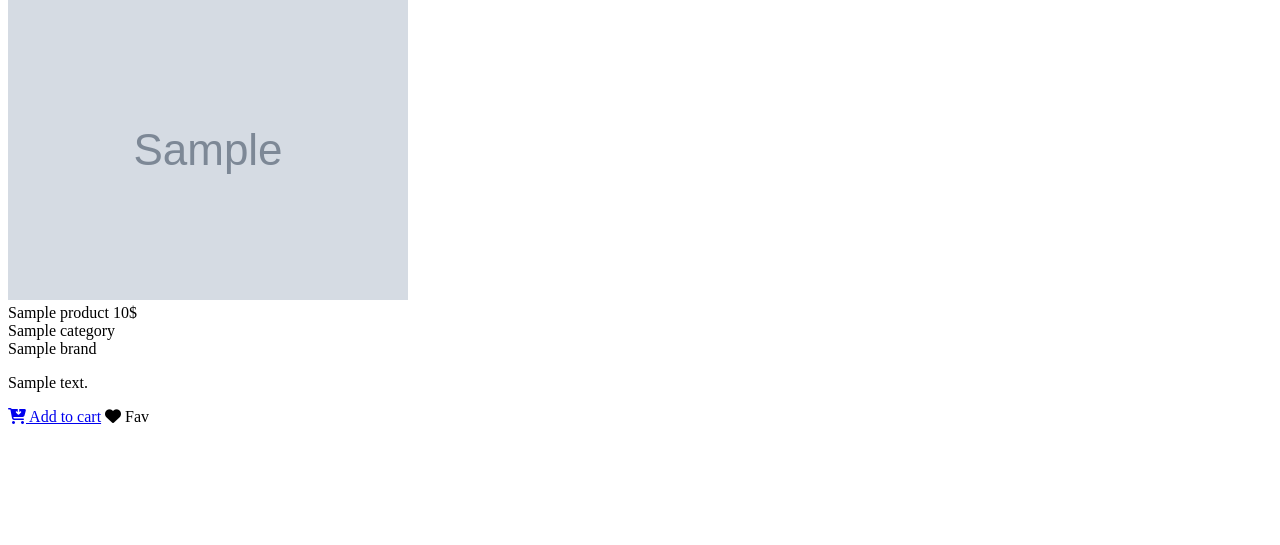
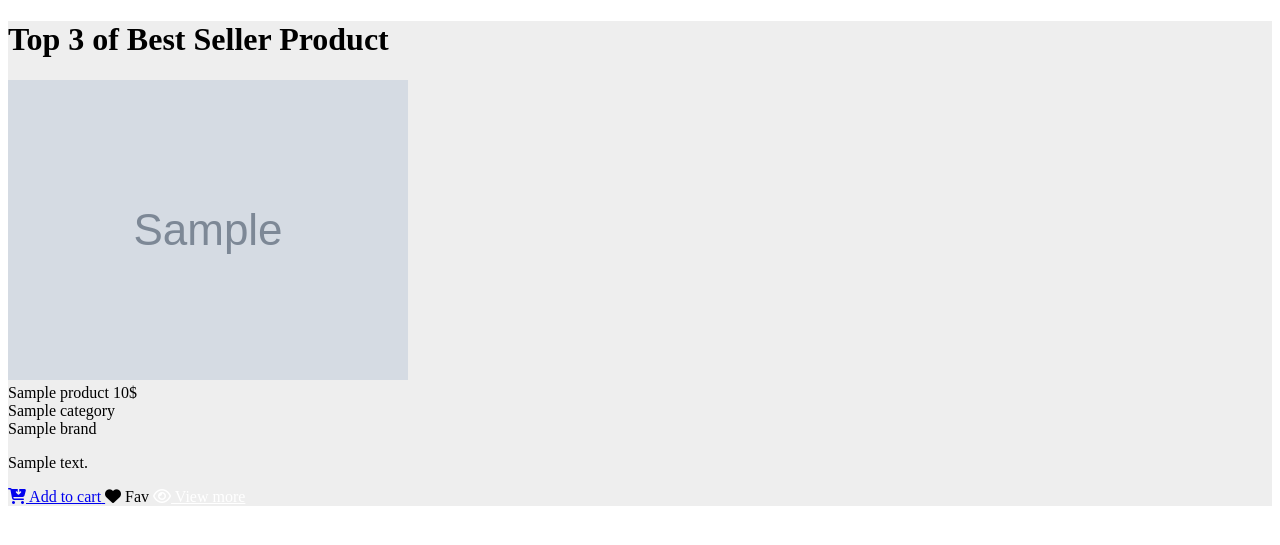
Before and after one commit to Tommm77/symfony-ecommerce-tp, a Symfony app: template templates/content/home.html.twig in a window 1280 px wide. Shown: the part 115-660 px from the top of the page. Run offline with Twig, Linux system fonts and the light colour scheme; the template is opened without the code that fills it: most values are stand-ins (such as "Sample title", 1, 10 or a date in 2020); grey boxes marked "Sample" are stand-in pictures; some libraries are stand-ins or nearby versions.

Commit message:
📦 NEW: sort product by sold

```diff
--- a/templates/content/home.html.twig
+++ b/templates/content/home.html.twig
@@ -1,19 +1,23 @@
 {% extends 'base.html.twig' %}
 
-{% block title %}Hello ContentController!{% endblock %}
+{% block title %}Hello ContentController!
+{% endblock %}
 
 {% block body %}
-<div class="wrapper">
+	<div
+		class="wrapper" style="background-color: #eee;">
 		<!-- content here -->
-		<div class="product-grid product-grid--flexbox">
-			<div class="product-grid__wrapper">
+		<h1 class="text-center"> Top 3 of Best Seller Product </h1>
+		<div class="product-grid product-grid--flexbox" >
+			<div
+				class="product-grid__wrapper">
 				<!-- Product list start here -->
 
-				{% for product in products| slice(0, 3) %}
+				{% for product in products| slice(0, 3) | sort((b, a) => a.sold <=> b.sold)%}
 					<div class="product-grid__product-wrapper">
 						<div class="product-grid__product">
 							<div class="product-grid__img-wrapper">
-							<img src="{{ product.image }}" alt="Img" class="product-grid__img" />
+								<img src="{{ product.image }}" alt="Img" class="product-grid__img"/>
 							</div>
 							<span class="product-grid__title">{{ product.name }}</span>
 							<span class="product-grid__price">{{ product.price }}$</span>
@@ -28,13 +32,33 @@
 										<span class="badge bg-danger">{{ product.brand.name }}</span>
 									</div>
 								{% endif %}
+							{% if product.statut == 1 %}
+								<div>
+									<span class="badge bg-dark"><i class="fa-solid fa-circle-xmark" style="color: white;"></i> Unavailable</span>
+								</div>
+							{% endif %}
+							{% if product.statut == 2 %}
+								<div class="mx-2">
+									<span class="badge bg-success"><i class="fa-solid fa-circle-check" style="color: white;"></i> Available</span>
+								</div>
+							{% endif %}
 							</div>
 							<div class="product-grid__extend-wrapper">
 								<div class="product-grid__extend">
 									<p class="product-grid__description">{{ product.excerpt }}</p>
-								<a href="{{ path('app_product_add', {'id': product.id}) }}"><span class="product-grid__btn product-grid__add-to-cart"><i class="fa fa-cart-arrow-down"></i> Add to cart</span></a>
-								<span class="product-grid__btn product-grid__add-to-fav"><i class="fa-solid fa-heart"></i> Fav</span>
-								<a style="color: white;" class="addcartlogo" href="{{ path('app_product_read', {'id': product.id}) }}"><span class="product-grid__btn product-grid__view"><i class="fa fa-eye"></i> View more</span></a>
+									<a href="{{ path('app_product_add', {'id': product.id}) }}">
+										<span class="product-grid__btn product-grid__add-to-cart">
+											<i class="fa fa-cart-arrow-down"></i>
+											Add to cart</span>
+									</a>
+									<span class="product-grid__btn product-grid__add-to-fav">
+										<i class="fa-solid fa-heart"></i>
+										Fav</span>
+									<a style="color: white;" class="addcartlogo" href="{{ path('app_product_read', {'id': product.id}) }}">
+										<span class="product-grid__btn product-grid__view">
+											<i class="fa fa-eye"></i>
+											View more</span>
+									</a>
 								</div>
 							</div>
 						</div>
@@ -43,5 +67,4 @@
 			</div>
 		</div>
 	</div>
-</div>
-{% endblock %}
+</div>{% endblock %}
```
Also changed, not shown: assets/styles/custom.scss (line endings or trailing spaces). Lines whose indentation alone changed are shown as unchanged.
